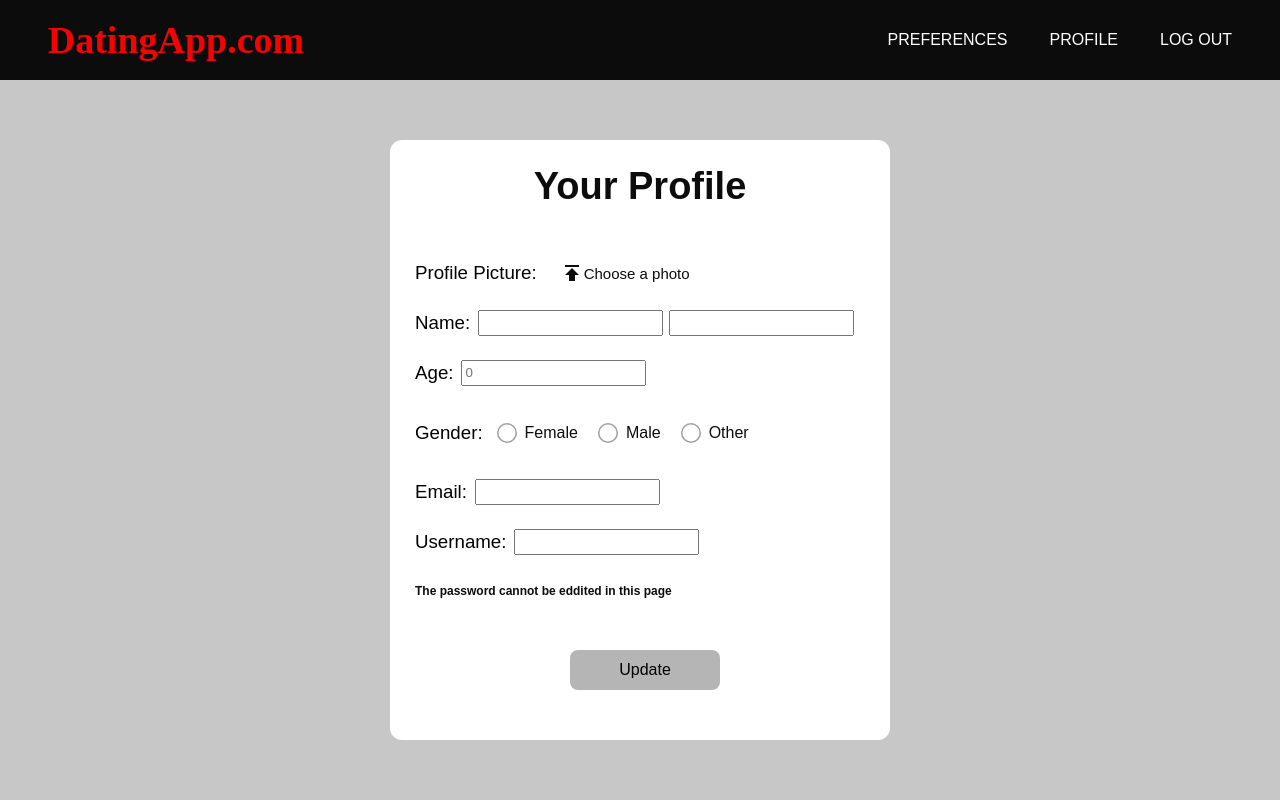
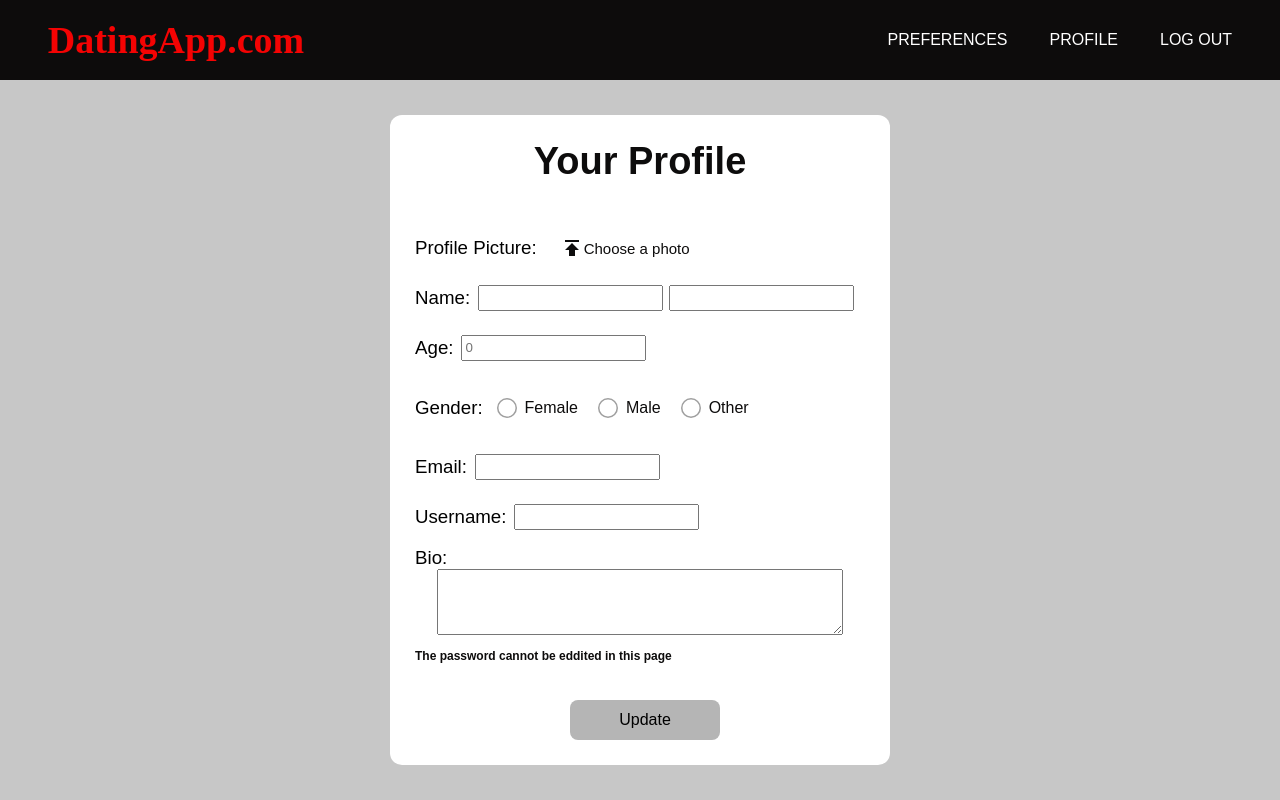
Before and after one commit to dayrell19/dating-app, a React (Create React App) app in the folder client/: page /profile in a window 1280 px wide. Both pictures are taken after a click on the button "Edit your info". Built offline with nearby package versions, Linux system fonts and the light colour scheme; no server answers; a web font is replaced by a local one.

Commit message:
edit bio done

```diff
--- a/client/src/Pages/Profile/Profile.css
+++ b/client/src/Pages/Profile/Profile.css
@@ -12,7 +12,7 @@
 .profileDataContainer {
   display: flex;
   flex-direction: column;
-  height: 600px;
+  height: 650px;
   width: 500px;
   background-color: var(--datingApp-white);
   border-radius: 12px;
@@ -277,3 +277,28 @@ input[type="file"] {
   transition: 0.2s all ease-in-out;
   color: var(--datingApp-red);
 }
+
+.bioEditContainer {
+  display: flex;
+  flex-direction: column;
+  align-items: flex-start;
+  justify-content: flex-start;
+  height: 120px;
+  margin-bottom: 10px;
+  margin: 0;
+  padding: 0;
+}
+
+.profileBioLabel {
+  font-weight: 500;
+  display: flex;
+  margin: 0px 0px 0px 25px;
+  padding: 0;
+}
+
+.profileBioInput {
+  width: 80%;
+  height: 60px;
+  display: flex;
+  align-self: center;
+}
--- a/client/src/Pages/Profile/Profile.js
+++ b/client/src/Pages/Profile/Profile.js
@@ -19,6 +19,7 @@ const USER_DATA_DEFAULT = {
   age: 0,
   gender: "",
   image: "",
+  bio: "",
 };
 
 const USER_DATA_UPDATE = {
@@ -29,6 +30,7 @@ const USER_DATA_UPDATE = {
   age: 0,
   gender: "",
   image: "",
+  bio: "",
 };
 
 const Profile = () => {
@@ -69,6 +71,7 @@ const Profile = () => {
           age: userEdited.age,
           gender: userEdited.gender,
           image: response.data.url,
+          bio: userEdited.bio,
         },
         {
           headers: { accessToken: localStorage.getItem("access-token") },
@@ -229,6 +232,21 @@ const Profile = () => {
               />
             </div>
 
+            <div className="bioEditContainer">
+              <h3 className="profileBioLabel">Bio:</h3>
+              <textarea
+                className="profileBioInput"
+                placeholder={userData.bio}
+                type="text"
+                onChange={(event) => {
+                  setUserEdited((currentData) => ({
+                    ...currentData,
+                    bio: event.target.value,
+                  }));
+                }}
+              />
+            </div>
+
             <h3 className="editProfileBottomLabel">
               The password cannot be eddited in this page
             </h3>
@@ -273,6 +291,15 @@ const Profile = () => {
             <div className="infoContainer">
               <h3 className="profileLabel">Username:</h3>
               <h3 className="profileData">{userData.username}</h3>
+            </div>
+
+            <div className="infoContainer">
+              <h3 className="profileLabel">Bio:</h3>
+              <h3 className="profileData">
+                {userData.bio
+                  ? "Click on 'Edit your Info' to change"
+                  : "You don't have a bio yet"}
+              </h3>
             </div>
 
             <div className="passwordContainer">
```
Also changed, not shown: 2 other files (tests, documents, lock files or other folders).
